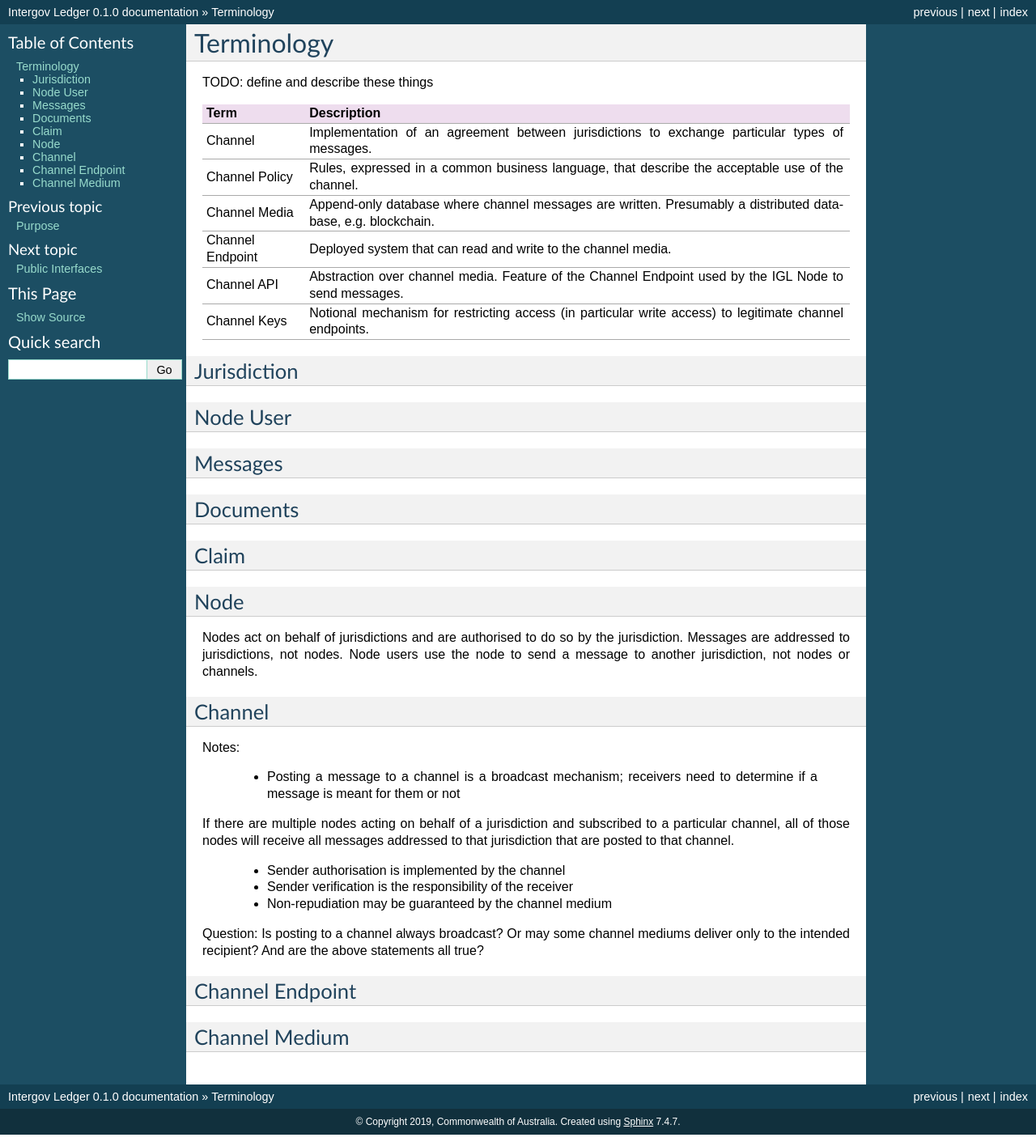
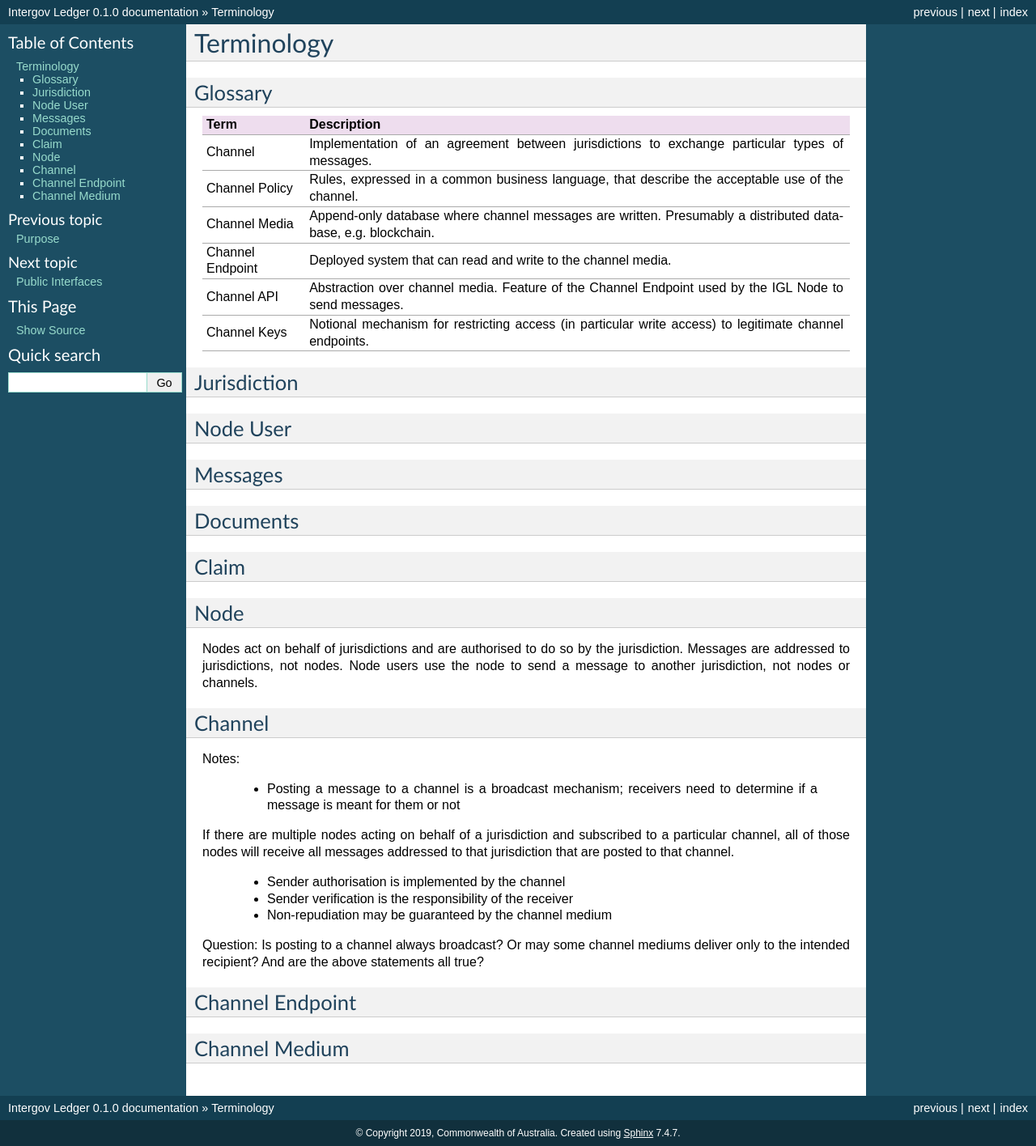
Before and after one commit to trustbridge/intergov, a Sphinx documentation site: the page built from docs/terminology.rst, in a window 1280 px wide. Shown: the whole page at 81% size. Built offline with Sphinx 7.4.7, drawn with Linux system fonts in a browser that asks for light colours; pages that are not in the unit, such as notebooks, are missing from menus.

Commit message:
put terminology table under heading 'glossary'

```diff
--- a/docs/terminology.rst
+++ b/docs/terminology.rst
@@ -1,9 +1,9 @@
 Terminology
 ===========
 
-TODO: define and describe these things
 
-
+Glossary
+--------
 
 ======================= ============================================================================================================
 Term                    Description
```
